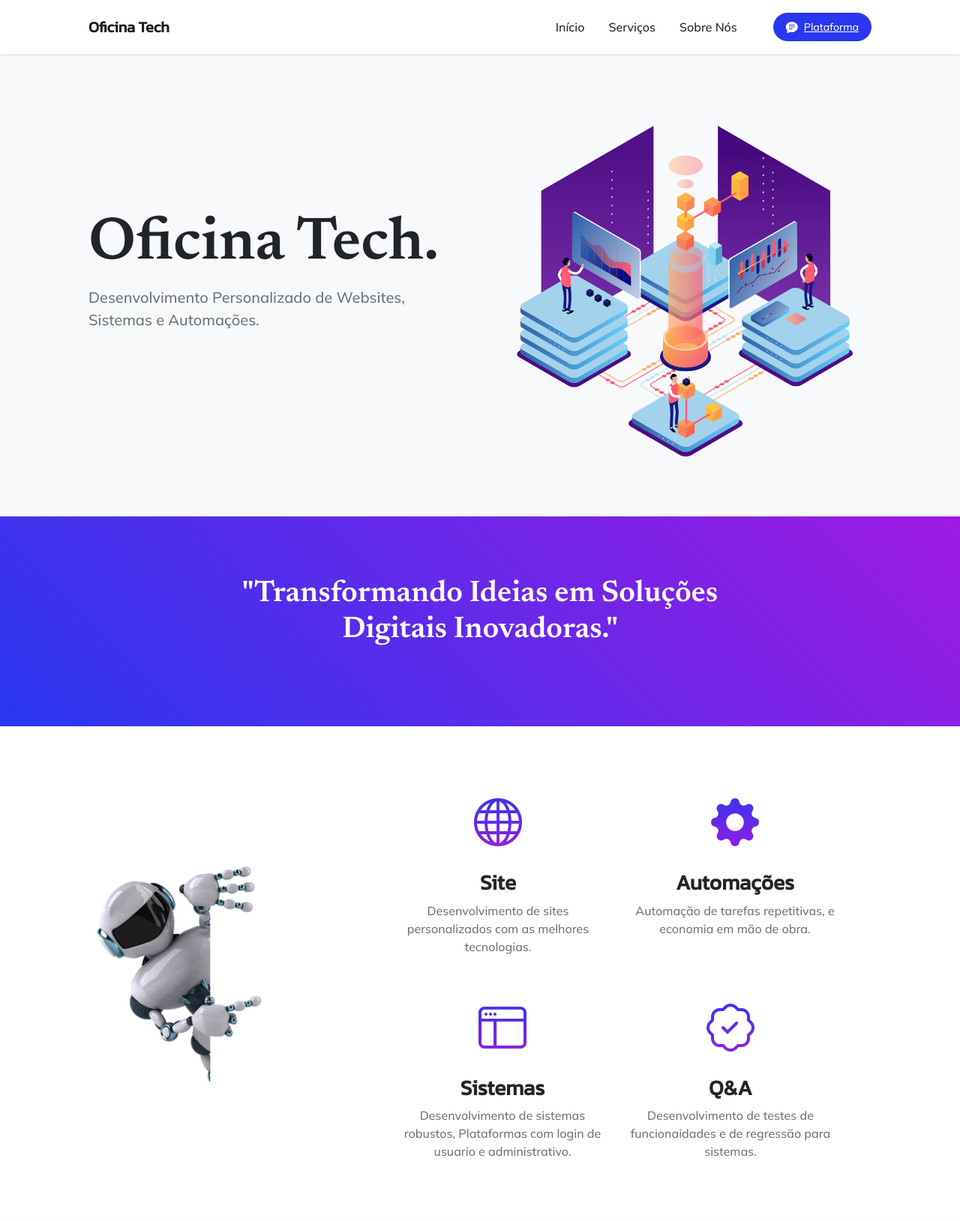
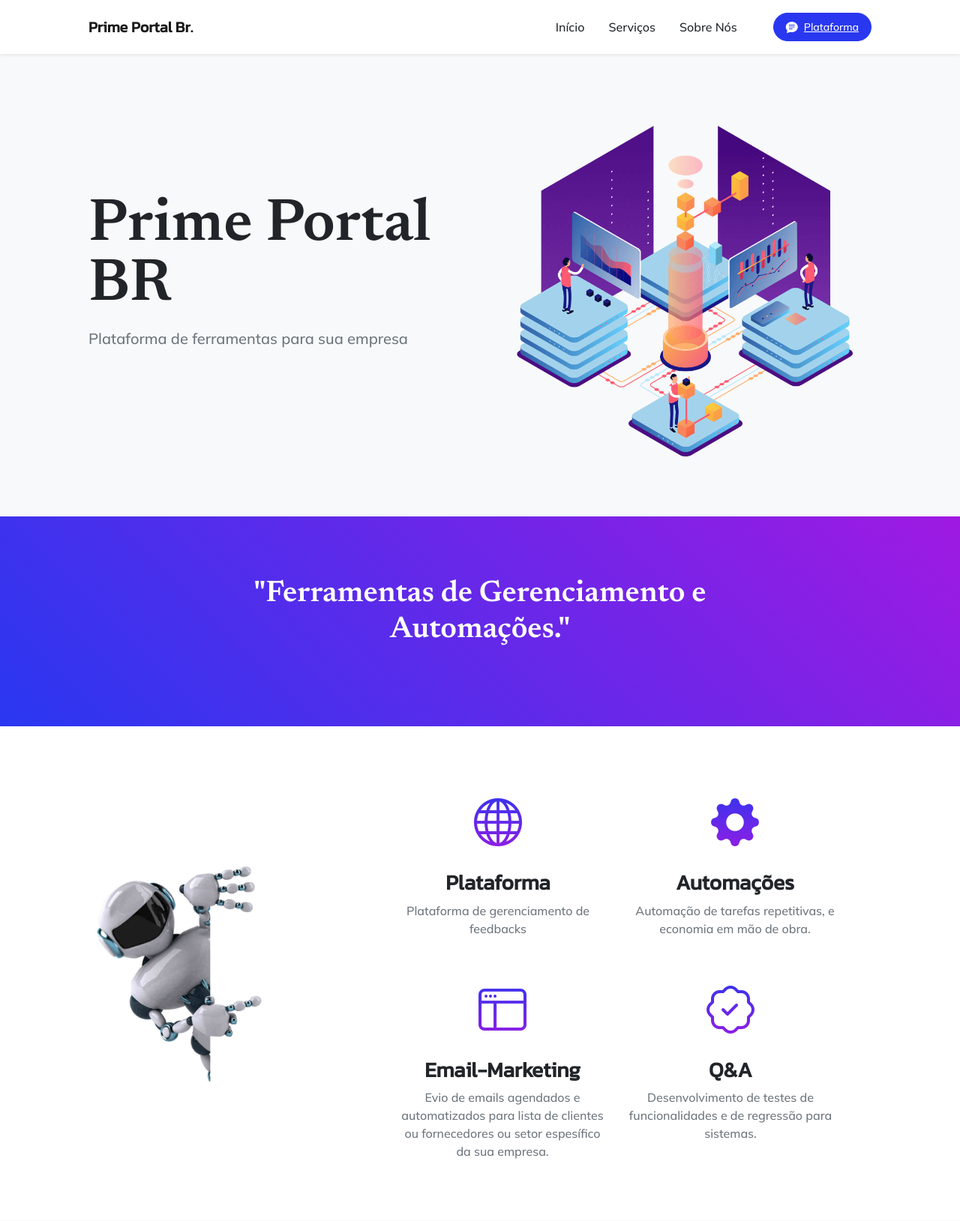
Before and after one commit to Pythonic2/solucoes_roboticas, a Django app: page / in a window 1280 px wide. Shown: the top 1629 px of the page at 75% size. Run offline with Django 4.2, Linux system fonts and the light colour scheme; some libraries are stand-ins or nearby versions.

Commit message:
primeportal

```diff
--- a/core/templates/index.html
+++ b/core/templates/index.html
@@ -1,5 +1,5 @@
 {% extends 'modulos/base.html' %}
-{%block 'title'%} Igor Marinho - Dev {%endblock%}
+{%block 'title'%} Prime Portal Br. {%endblock%}
 {%block 'conteudo'%}
     <!-- navbar-->
     {%include 'modulos/navbar.html'%}
--- a/core/templates/modulos/frasemeiodapagina.html
+++ b/core/templates/modulos/frasemeiodapagina.html
@@ -3,7 +3,7 @@
     <div class="container px-5">
         <div class="row gx-5 justify-content-center">
             <div class="col-xl-8">
-                <div class="h2 fs-1 text-white mb-4">"Transformando Ideias em Soluções Digitais Inovadoras."</div>
+                <div class="h2 fs-1 text-white mb-4">"Ferramentas de Gerenciamento e Automações."</div>
             </div>
         </div>
     </div>
--- a/core/templates/modulos/header.html
+++ b/core/templates/modulos/header.html
@@ -6,8 +6,8 @@
                 <div class="col-lg-6">
                     <!-- Mashead text and app badges-->
                     <div class="mb-5 mb-lg-0 text-center text-lg-start">
-                        <h1 class="display-1 lh-1 mb-3">Oficina Tech.</h1>
-                        <p class="lead fw-normal text-muted mb-5">Desenvolvimento Personalizado de Websites, Sistemas e Automações.</p>
+                        <h1 class="display-1 lh-1 mb-3">Prime Portal BR</h1>
+                        <p class="lead fw-normal text-muted mb-5">Plataforma de ferramentas para sua empresa</p>
                         {% comment %} <div class="d-flex flex-column flex-lg-row align-items-center">
                             <a class="me-lg-3 mb-4 mb-lg-0" href="#!"><img class="app-badge" src="{%static 'assets/img/google-play-badge.svg'%}" alt="..."></a>
                             <a href="#!"><img class="app-badge" src="{%static 'assets/img/app-store-badge.svg'%}" alt="..."></a>
--- a/core/templates/modulos/navbar.html
+++ b/core/templates/modulos/navbar.html
@@ -1,7 +1,7 @@
 <nav class="navbar navbar-expand-lg navbar-light fixed-top shadow-sm" id="mainNav">
     <div class="container px-5">
 
-        <a class="navbar-brand fw-bold" href="{%url 'home'%}">Oficina Tech</a>
+        <a class="navbar-brand fw-bold" href="{%url 'home'%}">Prime Portal Br.</a>
         <button class="navbar-toggler" type="button" data-bs-toggle="collapse" data-bs-target="#navbarResponsive" aria-controls="navbarResponsive" aria-expanded="false" aria-label="Toggle navigation">
             Menu
             <i class="bi-list"></i>
--- a/core/templates/modulos/servicos.html
+++ b/core/templates/modulos/servicos.html
@@ -9,8 +9,8 @@
                             <!-- Feature item-->
                             <div class="text-center">
                                 <i class="bi-globe icon-feature text-gradient d-block mb-3"></i>
-                                <h3 class="font-alt">Site</h3>
-                                <p class="text-muted mb-0">Desenvolvimento de sites personalizados com as melhores tecnologias.</p>
+                                <h3 class="font-alt">Plataforma</h3>
+                                <p class="text-muted mb-0">Plataforma de gerenciamento de feedbacks</p>
                             </div>
                         </div>
                         <div class="col-md-6 mb-5">
@@ -27,8 +27,8 @@
                             <!-- Feature item-->
                             <div class="text-center">
                                 <i class="bi-window-sidebar icon-feature text-gradient d-block mb-3"></i>
-                                <h3 class="font-alt">Sistemas</h3>
-                                <p class="text-muted mb-0">Desenvolvimento de sistemas robustos, Plataformas com login de usuario e administrativo.</p>
+                                <h3 class="font-alt">Email-Marketing</h3>
+                                <p class="text-muted mb-0">Evio de emails agendados e automatizados para lista de clientes ou fornecedores ou setor espesífico da sua empresa.</p>
                             </div>
                         </div>
                         <div class="col-md-6">
@@ -36,7 +36,7 @@
                             <div class="text-center">
                                 <i class="bi-patch-check icon-feature text-gradient d-block mb-3"></i>
                                 <h3 class="font-alt">Q&A</h3>
-                                <p class="text-muted mb-0">Desenvolvimento de testes de funcionaidades e de regressão para sistemas.</p>
+                                <p class="text-muted mb-0">Desenvolvimento de testes de funcionalidades e de regressão para sistemas.</p>
                             </div>
                         </div>
                     </div>
```
